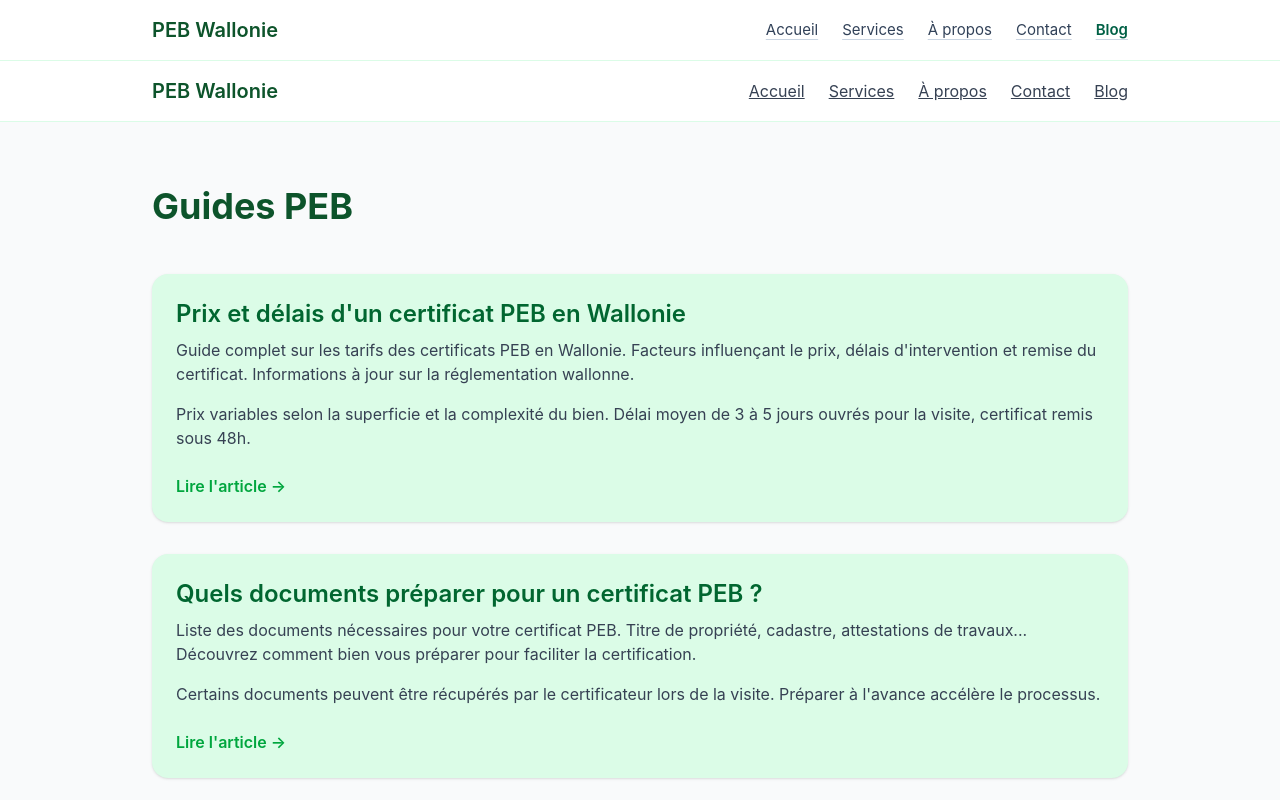
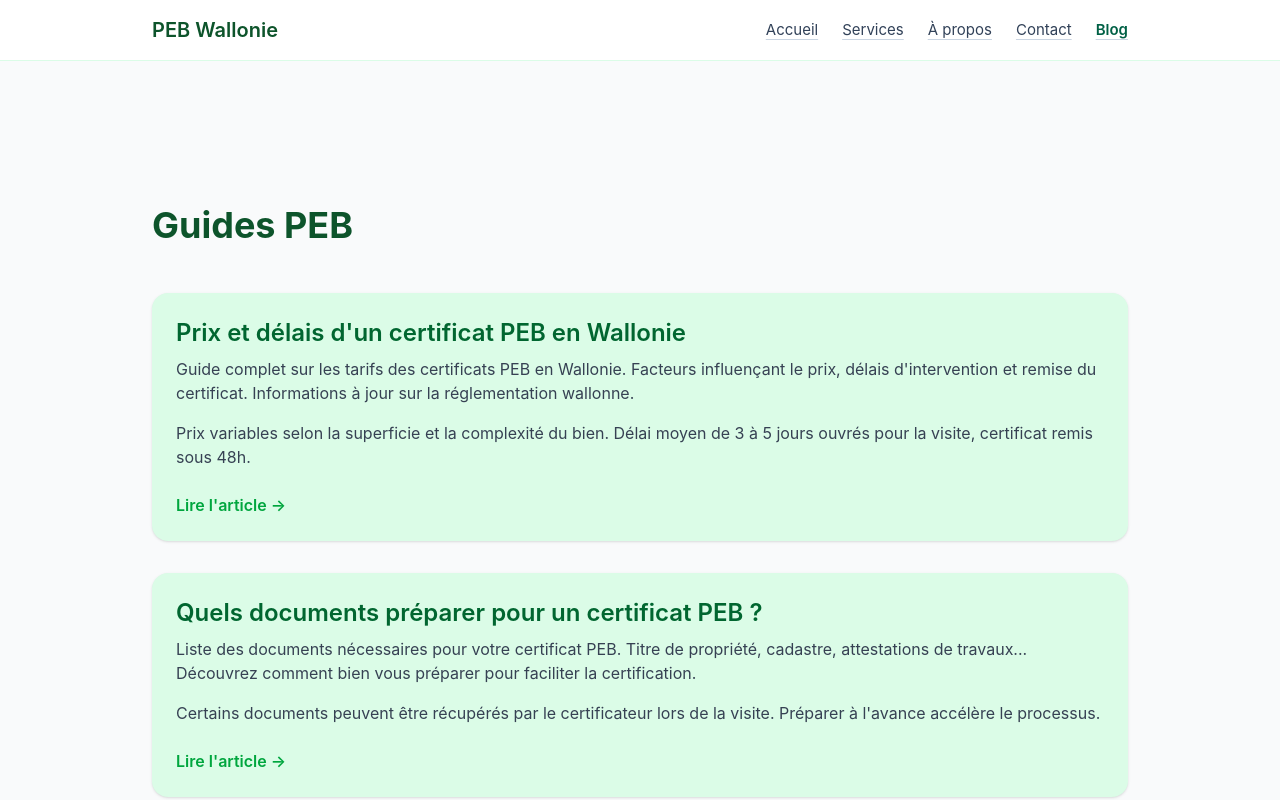
Before and after one commit to Albiatour/site-peb, a Next.js app: page /blog in a window 1280 px wide. Shown: the top 800 px of the page. Built offline with nearby package versions, Linux system fonts and the light colour scheme.

Commit message:
inchallah

```diff
--- a/src/app/(site)/a-propos/page.tsx
+++ b/src/app/(site)/a-propos/page.tsx
@@ -3,22 +3,6 @@ import Link from "next/link";
 export default function About() {
   return (
     <div className="min-h-screen">
-      {/* Navigation */}
-      <nav className="bg-white border-b border-green-100">
-        <div className="max-w-5xl mx-auto px-6 py-4">
-          <div className="flex justify-between items-center">
-            <Link href="/" className="text-xl font-semibold text-green-900">PEB Wallonie</Link>
-            <div className="flex gap-6">
-              <Link href="/" className="text-gray-700 hover:text-green-700 underline">Accueil</Link>
-              <Link href="/services" className="text-gray-700 hover:text-green-700 underline">Services</Link>
-              <Link href="/a-propos" className="text-gray-700 hover:text-green-700 underline">À propos</Link>
-              <Link href="/contact" className="text-gray-700 hover:text-green-700 underline">Contact</Link>
-              <Link href="/blog" className="text-gray-700 hover:text-green-700 underline">Blog</Link>
-            </div>
-          </div>
-        </div>
-      </nav>
-
       <main className="max-w-5xl mx-auto px-6 py-16">
         <h1 className="text-4xl font-bold text-green-900 mb-8">
           À propos
--- a/src/app/(site)/blog/page.tsx
+++ b/src/app/(site)/blog/page.tsx
@@ -3,22 +3,6 @@ import Link from "next/link";
 export default function Blog() {
   return (
     <div className="min-h-screen">
-      {/* Navigation */}
-      <nav className="bg-white border-b border-green-100">
-        <div className="max-w-5xl mx-auto px-6 py-4">
-          <div className="flex justify-between items-center">
-            <Link href="/" className="text-xl font-semibold text-green-900">PEB Wallonie</Link>
-            <div className="flex gap-6">
-              <Link href="/" className="text-gray-700 hover:text-green-700 underline">Accueil</Link>
-              <Link href="/services" className="text-gray-700 hover:text-green-700 underline">Services</Link>
-              <Link href="/a-propos" className="text-gray-700 hover:text-green-700 underline">À propos</Link>
-              <Link href="/contact" className="text-gray-700 hover:text-green-700 underline">Contact</Link>
-              <Link href="/blog" className="text-gray-700 hover:text-green-700 underline">Blog</Link>
-            </div>
-          </div>
-        </div>
-      </nav>
-
       <main className="max-w-5xl mx-auto px-6 py-16">
         <h1 className="text-4xl font-bold text-green-900 mb-12">
           Guides PEB
--- a/src/app/(site)/contact/page.tsx
+++ b/src/app/(site)/contact/page.tsx
@@ -3,22 +3,6 @@ import Link from "next/link";
 export default function Contact() {
   return (
     <div className="min-h-screen">
-      {/* Navigation */}
-      <nav className="bg-white border-b border-green-100">
-        <div className="max-w-5xl mx-auto px-6 py-4">
-          <div className="flex justify-between items-center">
-            <Link href="/" className="text-xl font-semibold text-green-900">PEB Wallonie</Link>
-            <div className="flex gap-6">
-              <Link href="/" className="text-gray-700 hover:text-green-700 underline">Accueil</Link>
-              <Link href="/services" className="text-gray-700 hover:text-green-700 underline">Services</Link>
-              <Link href="/a-propos" className="text-gray-700 hover:text-green-700 underline">À propos</Link>
-              <Link href="/contact" className="text-gray-700 hover:text-green-700 underline">Contact</Link>
-              <Link href="/blog" className="text-gray-700 hover:text-green-700 underline">Blog</Link>
-            </div>
-          </div>
-        </div>
-      </nav>
-
       <main className="max-w-5xl mx-auto px-6 py-16">
         <h1 className="text-4xl font-bold text-green-900 mb-6">
           Contact et devis
--- a/src/app/(site)/page.tsx
+++ b/src/app/(site)/page.tsx
@@ -4,22 +4,6 @@ import ParallaxY from '@/components/ParallaxY';
 export default function Home() {
   return (
     <div className="min-h-screen">
-      {/* Navigation */}
-      <nav className="bg-white border-b border-green-100">
-        <div className="max-w-5xl mx-auto px-6 py-4">
-          <div className="flex justify-between items-center">
-            <Link href="/" className="text-xl font-semibold text-green-900">PEB Wallonie</Link>
-            <div className="flex gap-6">
-              <Link href="/" className="text-gray-700 hover:text-green-700 underline">Accueil</Link>
-              <Link href="/services" className="text-gray-700 hover:text-green-700 underline">Services</Link>
-              <Link href="/a-propos" className="text-gray-700 hover:text-green-700 underline">À propos</Link>
-              <Link href="/contact" className="text-gray-700 hover:text-green-700 underline">Contact</Link>
-              <Link href="/blog" className="text-gray-700 hover:text-green-700 underline">Blog</Link>
-            </div>
-          </div>
-        </div>
-      </nav>
-
       <main className="max-w-5xl mx-auto px-6 py-16">
         {/* Badge agréé */}
         <div className="inline-block bg-green-100 text-green-800 px-4 py-2 rounded-full text-sm font-medium mb-6">
--- a/src/app/(site)/services/page.tsx
+++ b/src/app/(site)/services/page.tsx
@@ -3,22 +3,6 @@ import Link from "next/link";
 export default function Services() {
   return (
     <div className="min-h-screen">
-      {/* Navigation */}
-      <nav className="bg-white border-b border-green-100">
-        <div className="max-w-5xl mx-auto px-6 py-4">
-          <div className="flex justify-between items-center">
-            <Link href="/" className="text-xl font-semibold text-green-900">PEB Wallonie</Link>
-            <div className="flex gap-6">
-              <Link href="/" className="text-gray-700 hover:text-green-700 underline">Accueil</Link>
-              <Link href="/services" className="text-gray-700 hover:text-green-700 underline">Services</Link>
-              <Link href="/a-propos" className="text-gray-700 hover:text-green-700 underline">À propos</Link>
-              <Link href="/contact" className="text-gray-700 hover:text-green-700 underline">Contact</Link>
-              <Link href="/blog" className="text-gray-700 hover:text-green-700 underline">Blog</Link>
-            </div>
-          </div>
-        </div>
-      </nav>
-
       <main className="max-w-5xl mx-auto px-6 py-16">
         <h1 className="text-4xl font-bold text-green-900 mb-6">
           Nos services PEB en Wallonie
--- a/src/app/globals.css
+++ b/src/app/globals.css
@@ -33,3 +33,10 @@ body {
 .card h2 {
   @apply text-green-800 font-semibold mb-2;
 }
+
+@media (min-width: 768px) {
+  div[data-variant="mobile"] { display: none !important; }
+}
+@media (max-width: 767px) {
+  div[data-variant="desktop"] { display: none !important; }
+}
--- a/src/app/layout.tsx
+++ b/src/app/layout.tsx
@@ -30,13 +30,19 @@ export default function RootLayout({
       <body
         className={`${geistSans.variable} ${geistMono.variable} antialiased bg-green-50`}
       >
+        {/* Desktop only */}
+        <div className="hidden md:block">
+          <NavDesktop />
+        </div>
+        {/* Mobile only */}
         <div className="md:hidden">
           <HeaderMobile />
         </div>
-        <div className="hidden md:block">
-          <NavDesktop />
-        </div>
-        <div className="pb-20 md:pb-0">{children}</div>
+
+        {/* Attention au padding-top (hauteur barre) */}
+        <main className="pt-14 md:pt-20 pb-20 md:pb-0">
+          {children}
+        </main>
       </body>
     </html>
   );
--- a/src/components/HeaderMobile.tsx
+++ b/src/components/HeaderMobile.tsx
@@ -95,7 +95,7 @@ export default function HeaderMobile() {
   return (
     <>
       {/* Barre supérieure fixe (mobile uniquement) */}
-      <div className="md:hidden fixed top-0 inset-x-0 z-40 bg-white">
+      <div className="md:hidden fixed top-0 inset-x-0 z-40 bg-white" data-variant="mobile">
         <div className="h-14 px-4 flex items-center justify-between">
           <Link href="/" className="flex items-center gap-2" aria-label="Accueil">
             <div className="h-7 w-7 rounded-full bg-emerald-100 flex items-center justify-center">
--- a/src/components/NavDesktop.tsx
+++ b/src/components/NavDesktop.tsx
@@ -19,7 +19,7 @@ export default function NavDesktop() {
   };
 
   return (
-    <nav className="bg-white border-b border-green-100 hidden md:block">
+    <nav className="bg-white border-b border-green-100 hidden md:block" data-variant="desktop">
       <div className="max-w-5xl mx-auto px-6 py-4">
         <div className="flex justify-between items-center">
           <Link href="/" className="text-xl font-semibold text-green-900">
```
